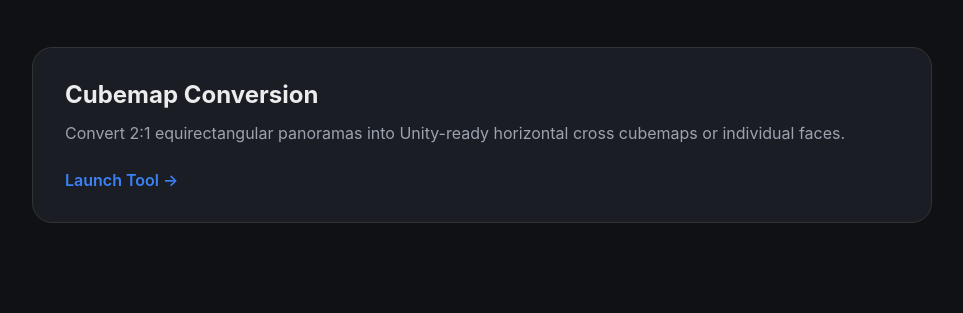
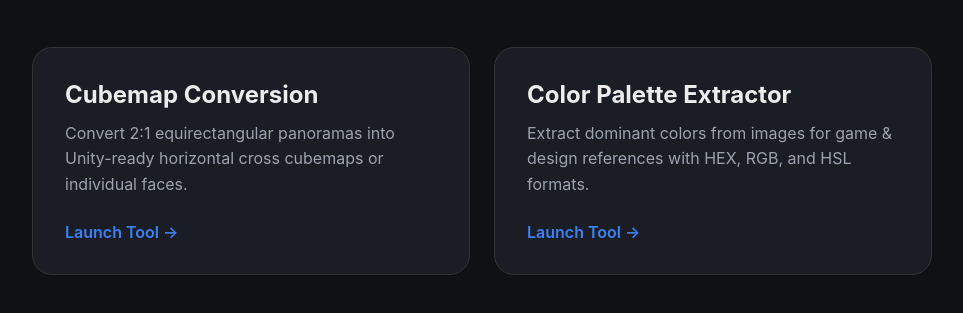
Before and after one commit to ethanewl/Tools, a plain HTML site: page index.html in a window 1280 px wide. Shown: the part 167-480 px from the top of the page, without its empty margins (158-1121 px from the left). Drawn offline with Linux system fonts and the light colour scheme.

Commit message:
Add Color Palette Extractor tool link to index.html

```diff
--- a/index.html
+++ b/index.html
@@ -120,6 +120,11 @@
       <p>Convert 2:1 equirectangular panoramas into Unity-ready horizontal cross cubemaps or individual faces.</p>
       <span class="btn">Launch Tool</span>
     </a>
+    <a href="./tools/color-palette/" class="tool-card">
+    <h2>Color Palette Extractor</h2>
+    <p>Extract dominant colors from images for game & design references with HEX, RGB, and HSL formats.</p>
+    <span class="btn">Launch Tool</span>
+  </a>
   </div>
 </body>
 </html>
```
